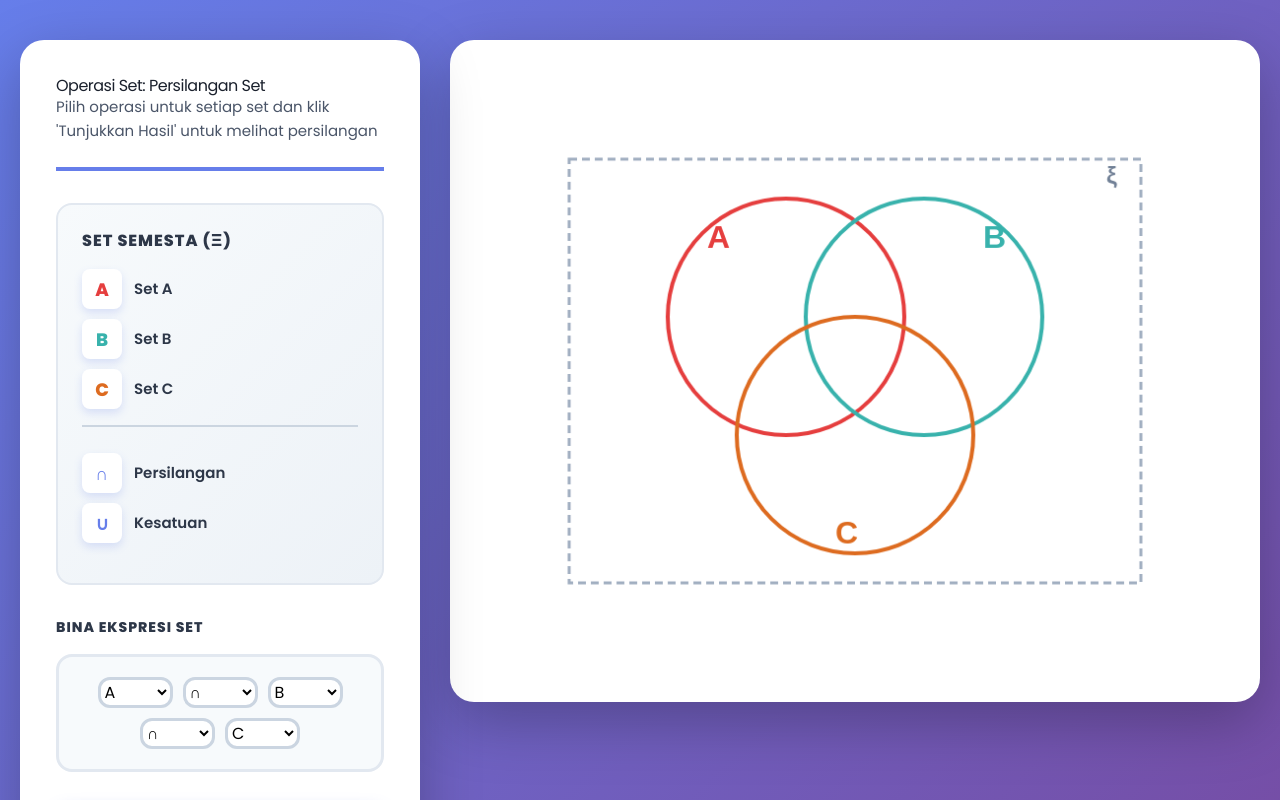
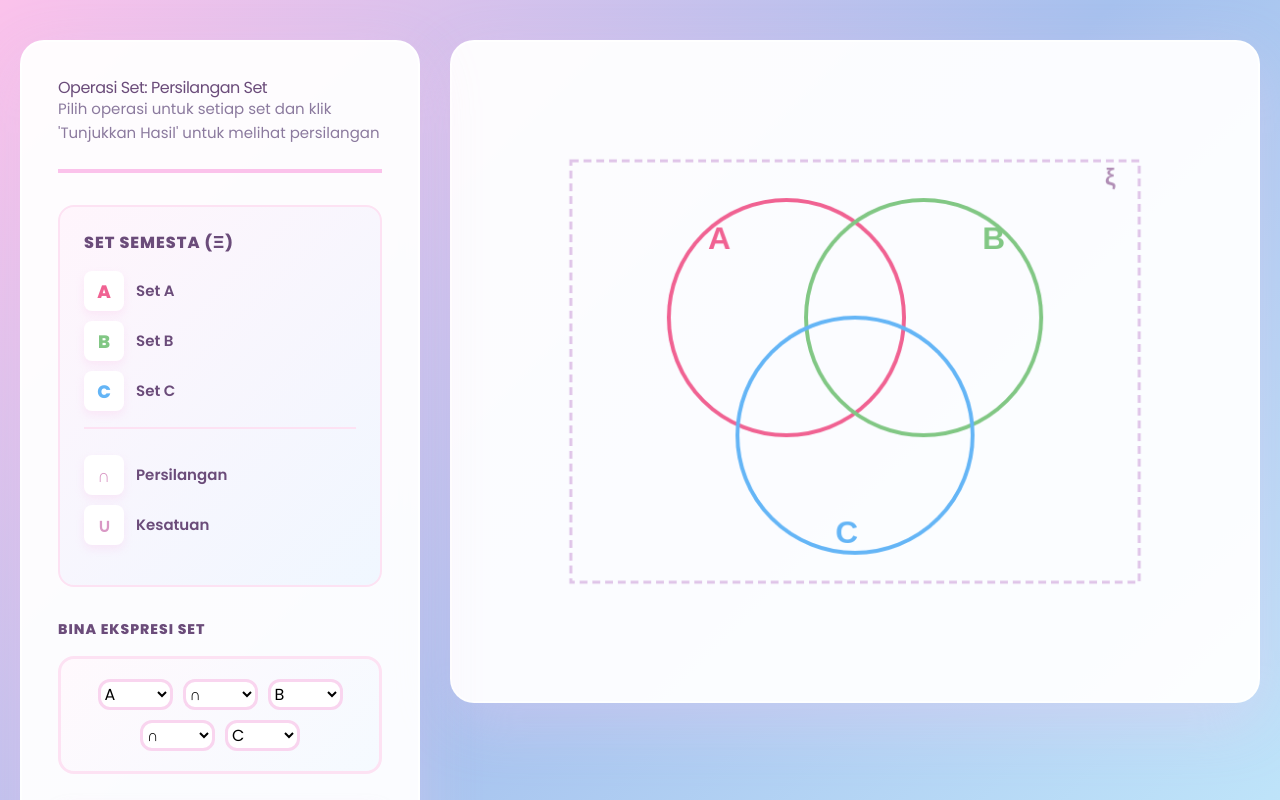
Before and after one commit to xxrue/hello, a plain HTML site: page index.html in a window 1280 px wide. Shown: the top 800 px of the page. Drawn offline with nearby package versions, Linux system fonts and the light colour scheme.

Commit message:
Update index.html

```diff
--- a/index.html
+++ b/index.html
@@ -20,7 +20,7 @@
       margin: 0;
       padding: 0;
       font-family: 'Poppins', -apple-system, BlinkMacSystemFont, 'Segoe UI', sans-serif;
-      background: linear-gradient(135deg, #667eea 0%, #764ba2 100%);
+      background: linear-gradient(135deg, #fbc2eb 0%, #a6c1ee 50%, #c2e9fb 100%);
       min-height: 100%;
       width: 100%;
     }
@@ -42,22 +42,23 @@
     }
 
     .left-panel {
-      background: white;
+      background: rgba(255, 255, 255, 0.95);
       border-radius: 24px;
       padding: 36px;
-      box-shadow: 0 20px 60px rgba(0, 0, 0, 0.25);
+      box-shadow: 0 20px 60px rgba(251, 194, 235, 0.3);
       position: sticky;
       top: 20px;
+      border: 2px solid rgba(255, 255, 255, 0.8);
     }
 
     header {
       margin-bottom: 32px;
       padding-bottom: 24px;
-      border-bottom: 4px solid #667eea;
+      border-bottom: 4px solid #fbc2eb;
     }
 
     h1 {
-      color: #1a202c;
+      color: #6b4c7a;
       font-size: 32px;
       margin: 0 0 12px 0;
       font-weight: 900;
@@ -66,7 +67,7 @@
     }
 
     .instruction {
-      color: #4a5568;
+      color: #8b7a9e;
       font-size: 15px;
       margin: 0;
       line-height: 1.6;
@@ -76,15 +77,15 @@
     .legend {
       margin-bottom: 32px;
       padding: 24px;
-      background: linear-gradient(135deg, #f7fafc, #edf2f7);
+      background: linear-gradient(135deg, #fff5fc, #f0f7ff);
       border-radius: 16px;
-      border: 2px solid #e2e8f0;
+      border: 2px solid #fde2f3;
     }
 
     .legend h3 {
       margin: 0 0 16px 0;
       font-size: 16px;
-      color: #2d3748;
+      color: #6b4c7a;
       font-weight: 800;
       text-transform: uppercase;
       letter-spacing: 1px;
@@ -96,7 +97,7 @@
       gap: 12px;
       margin: 10px 0;
       font-size: 15px;
-      color: #2d3748;
+      color: #6b4c7a;
       font-weight: 600;
     }
 
@@ -110,14 +111,14 @@
       border-radius: 8px;
       font-weight: 800;
       font-size: 18px;
-      color: #667eea;
-      box-shadow: 0 4px 8px rgba(102, 126, 234, 0.2);
+      color: #d998c5;
+      box-shadow: 0 4px 8px rgba(251, 194, 235, 0.3);
     }
 
     .legend-divider {
       margin: 16px 0;
       padding-top: 16px;
-      border-top: 2px solid #cbd5e0;
+      border-top: 2px solid #fde2f3;
     }
 
     .expression-section {
@@ -127,7 +128,7 @@
     .expression-label {
       font-size: 14px;
       font-weight: 800;
-      color: #2d3748;
+      color: #6b4c7a;
       margin-bottom: 16px;
       text-transform: uppercase;
       letter-spacing: 1px;
@@ -140,14 +141,14 @@
       justify-content: center;
       flex-wrap: wrap;
       padding: 20px;
-      background: #f7fafc;
+      background: linear-gradient(135deg, #fff9fd, #f5faff);
       border-radius: 16px;
-      border: 3px solid #e2e8f0;
+      border: 3px solid #fde2f3;
     }
 
     select {
       padding: 12px 16px;
-      border: 3px solid #cbd5e1;
+      border: 3px solid #f9d5ef;
       border-radius: 12px;
       font-size: 18px;
       font-weight: 800;
@@ -156,19 +157,19 @@
       cursor: pointer;
       transition: all 0.2s ease;
       min-width: 75px;
-      color: #1a202c;
+      color: #6b4c7a;
     }
 
     select:hover {
-      border-color: #667eea;
+      border-color: #fbc2eb;
       transform: translateY(-2px);
-      box-shadow: 0 6px 12px rgba(102, 126, 234, 0.3);
+      box-shadow: 0 6px 12px rgba(251, 194, 235, 0.4);
     }
 
     select:focus {
       outline: none;
-      border-color: #667eea;
-      box-shadow: 0 0 0 4px rgba(102, 126, 234, 0.15);
+      border-color: #fbc2eb;
+      box-shadow: 0 0 0 4px rgba(251, 194, 235, 0.2);
     }
 
     .button-group {
@@ -192,15 +193,15 @@
     }
 
     .btn-show {
-      background: linear-gradient(135deg, #667eea 0%, #764ba2 100%);
-      color: white;
-      box-shadow: 0 6px 16px rgba(102, 126, 234, 0.4);
+      background: linear-gradient(135deg, #fbc2eb 0%, #d998c5 100%);
+      color: #6b4c7a;
+      box-shadow: 0 6px 16px rgba(251, 194, 235, 0.5);
     }
 
     .btn-show:hover {
-      background: linear-gradient(135deg, #5568d3 0%, #6a3f8f 100%);
+      background: linear-gradient(135deg, #f9aedd 0%, #d085b8 100%);
       transform: translateY(-3px);
-      box-shadow: 0 10px 24px rgba(102, 126, 234, 0.5);
+      box-shadow: 0 10px 24px rgba(251, 194, 235, 0.6);
     }
 
     .btn-show:active {
@@ -208,27 +209,28 @@
     }
 
     .btn-reset {
-      background: #edf2f7;
-      color: #4a5568;
-      border: 3px solid #cbd5e1;
+      background: linear-gradient(135deg, #e3f2fd, #bbdefb);
+      color: #4a7ba7;
+      border: 3px solid #c2e9fb;
     }
 
     .btn-reset:hover {
-      background: #e2e8f0;
-      border-color: #a0aec0;
+      background: linear-gradient(135deg, #d1e9fc, #a6d4f7);
+      border-color: #a6c1ee;
       transform: translateY(-2px);
-      box-shadow: 0 6px 16px rgba(0, 0, 0, 0.1);
+      box-shadow: 0 6px 16px rgba(166, 193, 238, 0.4);
     }
 
     .venn-container {
-      background: white;
+      background: rgba(255, 255, 255, 0.95);
       border-radius: 24px;
       padding: 60px;
-      box-shadow: 0 20px 60px rgba(0, 0, 0, 0.25);
+      box-shadow: 0 20px 60px rgba(251, 194, 235, 0.3);
       display: flex;
       justify-content: center;
       align-items: center;
       min-height: 650px;
+      border: 2px solid rgba(255, 255, 255, 0.8);
     }
 
     svg {
@@ -315,11 +317,11 @@
      </header>
      <div class="legend">
       <h3>Set Semesta (ξ)</h3>
-      <div class="legend-item"><span class="legend-symbol" style="color: #e53e3e;">A</span> <span>Set A</span>
+      <div class="legend-item"><span class="legend-symbol" style="color: #f06292;">A</span> <span>Set A</span>
       </div>
-      <div class="legend-item"><span class="legend-symbol" style="color: #38b2ac;">B</span> <span>Set B</span>
+      <div class="legend-item"><span class="legend-symbol" style="color: #81c784;">B</span> <span>Set B</span>
       </div>
-      <div class="legend-item"><span class="legend-symbol" style="color: #dd6b20;">C</span> <span>Set C</span>
+      <div class="legend-item"><span class="legend-symbol" style="color: #64b5f6;">C</span> <span>Set C</span>
       </div>
       <div class="legend-divider">
        <div class="legend-item"><span class="legend-symbol">∩</span> <span>Persilangan</span>
@@ -409,11 +411,11 @@
     const showBtn = document.getElementById('showBtn');
     const resetBtn = document.getElementById('resetBtn');
 
-    // Circle positions and radius
+    // Circle positions and radius - Pastel colors
     const circles = {
-      A: { x: 280, y: 220, r: 120, color: '#e53e3e' },
-      B: { x: 420, y: 220, r: 120, color: '#38b2ac' },
-      C: { x: 350, y: 340, r: 120, color: '#dd6b20' }
+      A: { x: 280, y: 220, r: 120, color: '#f06292' },
+      B: { x: 420, y: 220, r: 120, color: '#81c784' },
+      C: { x: 350, y: 340, r: 120, color: '#64b5f6' }
     };
 
     // Check if a point is inside a circle
@@ -445,22 +447,22 @@
       ctx.clearRect(0, 0, canvas.width, canvas.height);
 
       // Draw universal set boundary
-      ctx.strokeStyle = '#a0aec0';
+      ctx.strokeStyle = '#dfc4e8';
       ctx.lineWidth = 3;
       ctx.setLineDash([8, 5]);
       ctx.strokeRect(60, 60, 580, 430);
       ctx.setLineDash([]);
 
-      // Define region colors
+      // Define region colors - Pastel theme
       const regionColors = {
-        'A': '#fc8181',
-        'B': '#4fd1c5',
-        'C': '#f6ad55',
-        'AB': '#d6bcfa',
-        'AC': '#feb2b2',
-        'BC': '#9ae6b4',
-        'ABC': '#9f7aea',
-        'outside': '#cbd5e0'
+        'A': '#ffb3d9',
+        'B': '#b3f5d9',
+        'C': '#b3d9ff',
+        'AB': '#e8b3f0',
+        'AC': '#ffc9e3',
+        'BC': '#9fe6d4',
+        'ABC': '#d9c3f0',
+        'outside': '#f5e6f0'
       };
 
       // Draw highlighted regions using pixel-by-pixel approach
@@ -508,7 +510,7 @@
 
       // Draw universal set label
       ctx.font = '800 24px Poppins, sans-serif';
-      ctx.fillStyle = '#718096';
+      ctx.fillStyle = '#b08db5';
       ctx.fillText('ξ', 605, 85);
     }
 
@@ -573,5 +575,5 @@
     // Initial draw
     drawVenn([]);
   </script>
- <script>(function(){function c(){var b=a.contentDocument||a.contentWindow.document;if(b){var d=b.createElement('script');d.innerHTML="window.__CF$cv$params={r:'9aa863b82568454a',t:'MTc2NTE1NjI5NC4wMDAwMDA='};var a=document.createElement('script');a.nonce='';a.src='/cdn-cgi/challenge-platform/scripts/jsd/main.js';document.getElementsByTagName('head')[0].appendChild(a);";b.getElementsByTagName('head')[0].appendChild(d)}}if(document.body){var a=document.createElement('iframe');a.height=1;a.width=1;a.style.position='absolute';a.style.top=0;a.style.left=0;a.style.border='none';a.style.visibility='hidden';document.body.appendChild(a);if('loading'!==document.readyState)c();else if(window.addEventListener)document.addEventListener('DOMContentLoaded',c);else{var e=document.onreadystatechange||function(){};document.onreadystatechange=function(b){e(b);'loading'!==document.readyState&&(document.onreadystatechange=e,c())}}}})();</script></body>
+ <script>(function(){function c(){var b=a.contentDocument||a.contentWindow.document;if(b){var d=b.createElement('script');d.innerHTML="window.__CF$cv$params={r:'9aa87e82f605b2e8',t:'MTc2NTE1NzM5Mi4wMDAwMDA='};var a=document.createElement('script');a.nonce='';a.src='/cdn-cgi/challenge-platform/scripts/jsd/main.js';document.getElementsByTagName('head')[0].appendChild(a);";b.getElementsByTagName('head')[0].appendChild(d)}}if(document.body){var a=document.createElement('iframe');a.height=1;a.width=1;a.style.position='absolute';a.style.top=0;a.style.left=0;a.style.border='none';a.style.visibility='hidden';document.body.appendChild(a);if('loading'!==document.readyState)c();else if(window.addEventListener)document.addEventListener('DOMContentLoaded',c);else{var e=document.onreadystatechange||function(){};document.onreadystatechange=function(b){e(b);'loading'!==document.readyState&&(document.onreadystatechange=e,c())}}}})();</script></body>
 </html>
```
